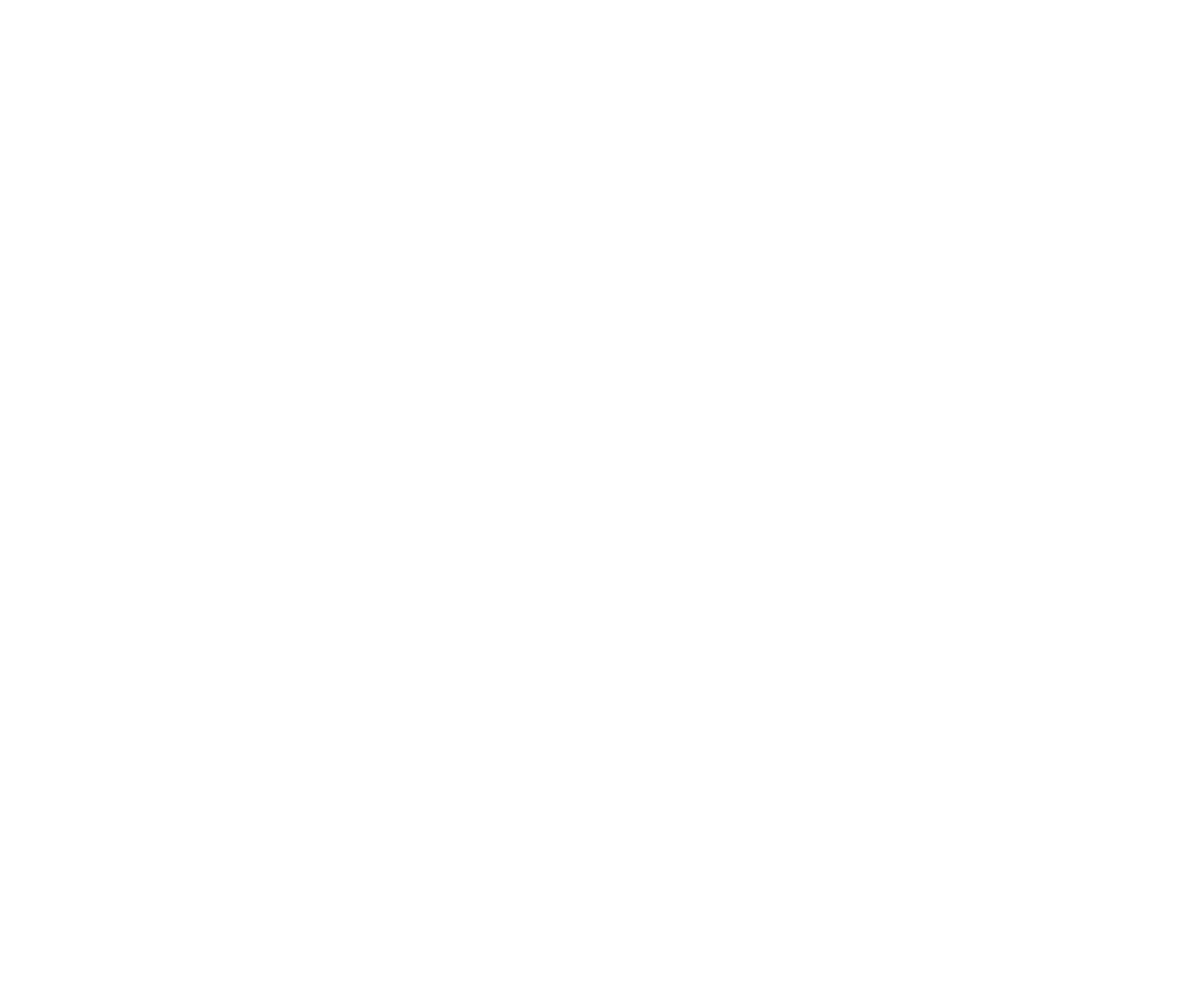
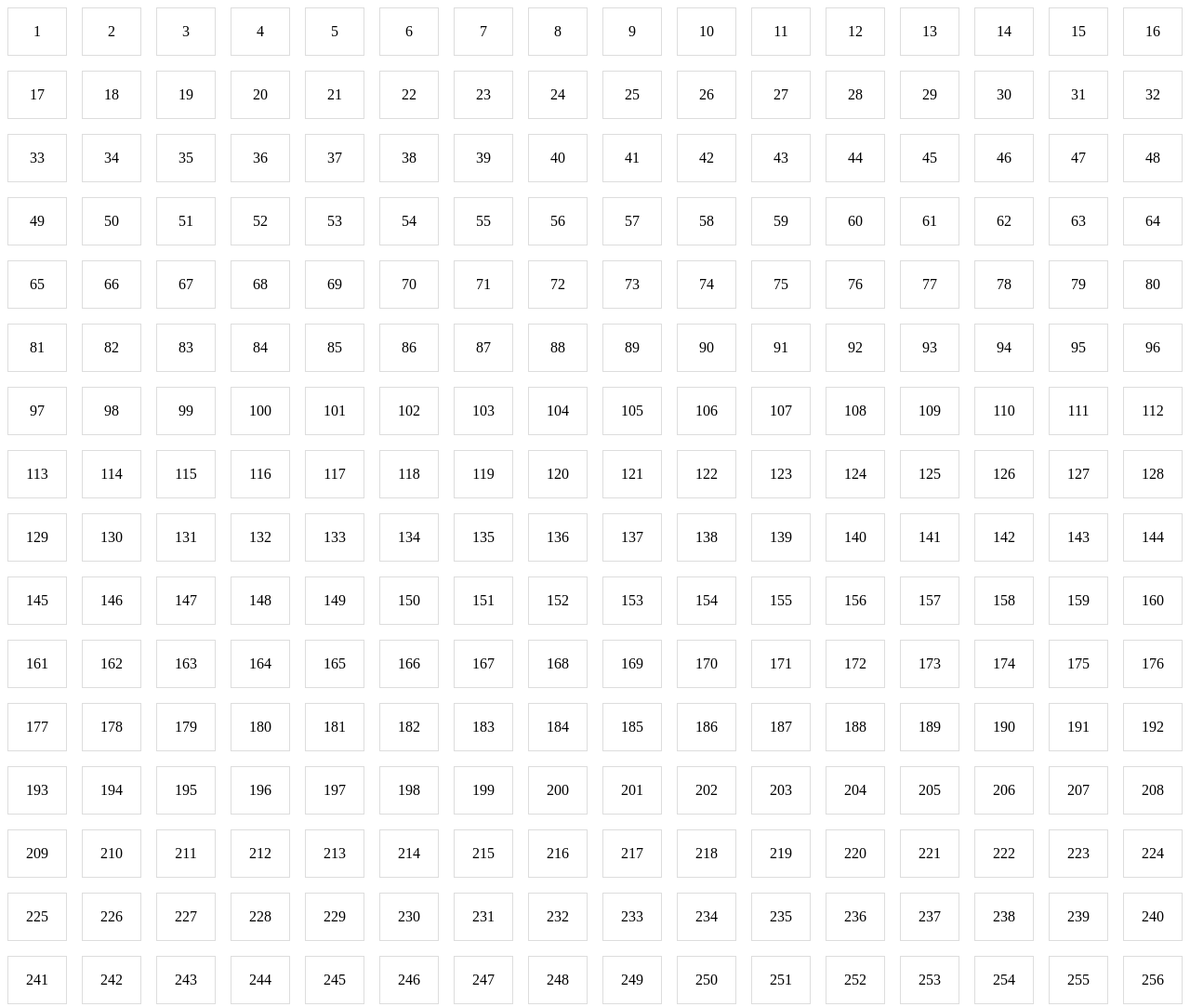
Before and after one commit to imkevinchu/etch-a-sketch, a plain HTML site: page index.html in a window 1280 px wide. Shown: the whole page at 93% size. Before the commit the page ends 800 px from the top, so only its background shows below. Drawn offline with Linux system fonts and the light colour scheme.

Commit message:
instantiate 16x16 grid

```diff
--- a/index.html
+++ b/index.html
@@ -5,8 +5,16 @@
     <meta http-equiv="X-UA-Compatible" content="IE=edge">
     <meta name="viewport" content="width=device-width, initial-scale=1.0">
     <title>Etch-a-Sketch</title>
+
+    <link rel="stylesheet" href="styles.css">
+    <script src="script.js" defer></script>
+
 </head>
 <body>
 
+    <div id="container">
+
+    </div>
+
 </body>
 </html>
--- a/script.js
+++ b/script.js
@@ -0,0 +1,13 @@
+const container = document.getElementById("container");
+
+const makeRows = (rows, cols) => {
+  container.style.setProperty("--grid-rows", rows);
+  container.style.setProperty("--grid-cols", cols);
+  for (let c = 0; c < rows * cols; c++) {
+    let cell = document.createElement("div");
+    cell.innerText = c + 1;
+    container.appendChild(cell).className = "grid-item";
+  }
+};
+
+makeRows(16, 16);
--- a/styles.css
+++ b/styles.css
@@ -0,0 +1,17 @@
+:root {
+    --grid-cols: 1;
+    --grid-rows: 1;
+  }
+
+  #container {
+    display: grid;
+    grid-gap: 1em;
+    grid-template-rows: repeat(var(--grid-rows), 1fr);
+    grid-template-columns: repeat(var(--grid-cols), 1fr);
+  }
+
+  .grid-item {
+    padding: 1em;
+    border: 1px solid #ddd;
+    text-align: center;
+  }
```
